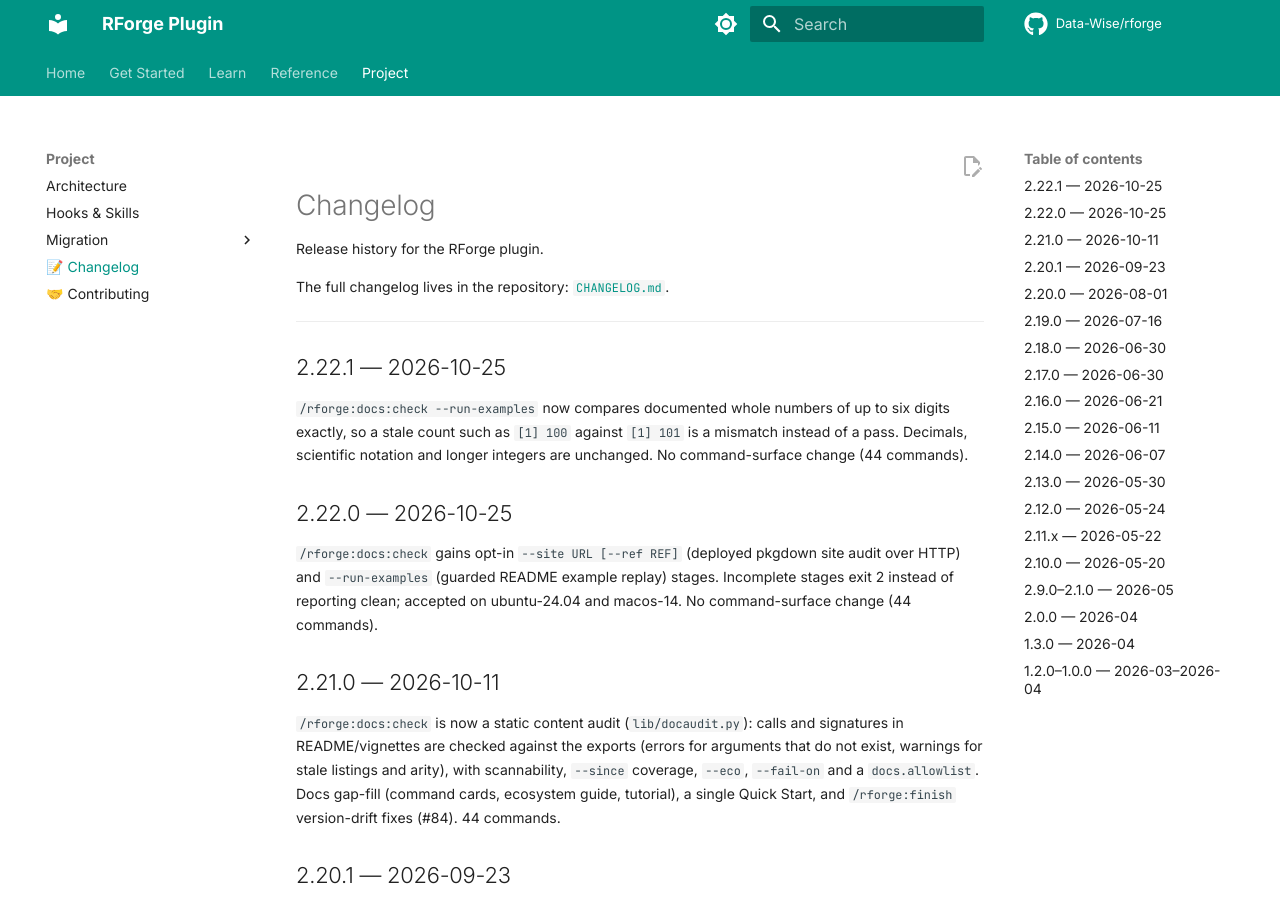
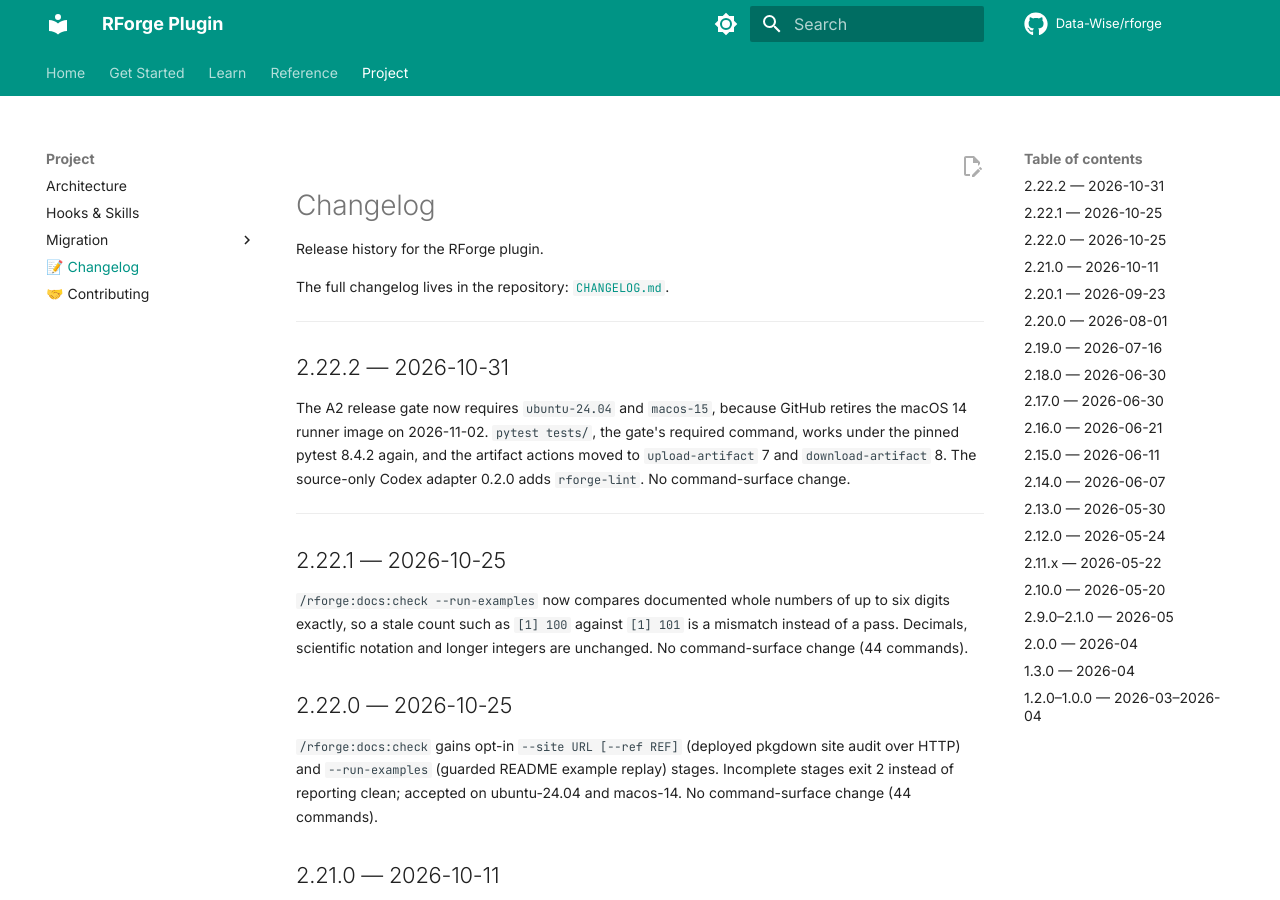
Before and after one commit to Data-Wise/rforge, an MkDocs documentation site: the page built from docs/changelog.md, in a window 1280 px wide and 900 px high. Built offline with MkDocs 1.6.1 and Material for MkDocs 9.7.7, drawn with Linux system fonts in a browser that asks for light colours; comment, search, counter and statistics services are not loaded.

Commit message:
chore(release): v2.22.2
A2 release gate on ubuntu-24.04 + macos-15 (macos-14 image retires
2026-11-02), pytest tests/ gate fix under pytest 8.4.2, pytest pin in the
A2 workflows, upload-artifact 7 / download-artifact 8, Dependabot target
branch dev, and the source-only Codex adapter 0.2.0 rforge-lint. 44
commands, no command-surface change.

Co-Authored-By: Claude Sonnet 5.5 <noreply@anthropic.com>

```diff
--- a/docs/changelog.md
+++ b/docs/changelog.md
@@ -4,6 +4,16 @@ Release history for the RForge plugin.
 
 The full changelog lives in the repository:
 [`CHANGELOG.md`](https://github.com/Data-Wise/rforge/blob/main/CHANGELOG.md).
+
+---
+
+## 2.22.2 — 2026-10-31
+
+The A2 release gate now requires `ubuntu-24.04` and `macos-15`, because GitHub
+retires the macOS 14 runner image on 2026-11-02. `pytest tests/`, the gate's
+required command, works under the pinned pytest 8.4.2 again, and the artifact
+actions moved to `upload-artifact` 7 and `download-artifact` 8. The source-only
+Codex adapter 0.2.0 adds `rforge-lint`. No command-surface change.
 
 ---
 
--- a/mkdocs.yml
+++ b/mkdocs.yml
@@ -54,7 +54,7 @@ extra_css:
 # scripts/version_sync.py — do not hand-edit version/prev_version/release_date.
 extra:
   rforge:
-    version: "2.22.1"
+    version: "2.22.2"
     prev_version: "2.19.0"
     release_date: "2026-08-01"
     command_count: 44
--- a/package.json
+++ b/package.json
@@ -1,6 +1,6 @@
 {
   "name": "@data-wise/rforge-plugin",
-  "version": "2.22.1",
+  "version": "2.22.2",
   "description": "RForge toolkit for Claude Code: 44 commands for R package development, ecosystem management, CRAN submission, and intelligent orchestration",
   "type": "module",
   "files": [
```
Also changed, not shown: AGENTS.md (+4 -1 lines), CHANGELOG.md (+25 -1 lines), CLAUDE.md (+4 -1 lines), README.md (+5 -1 lines), docs/README.md (+4 -4 lines), 5 other files.
